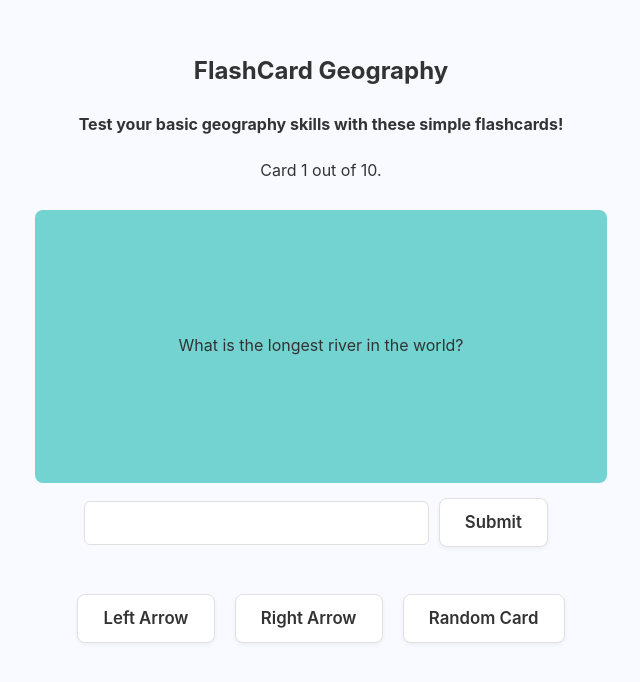
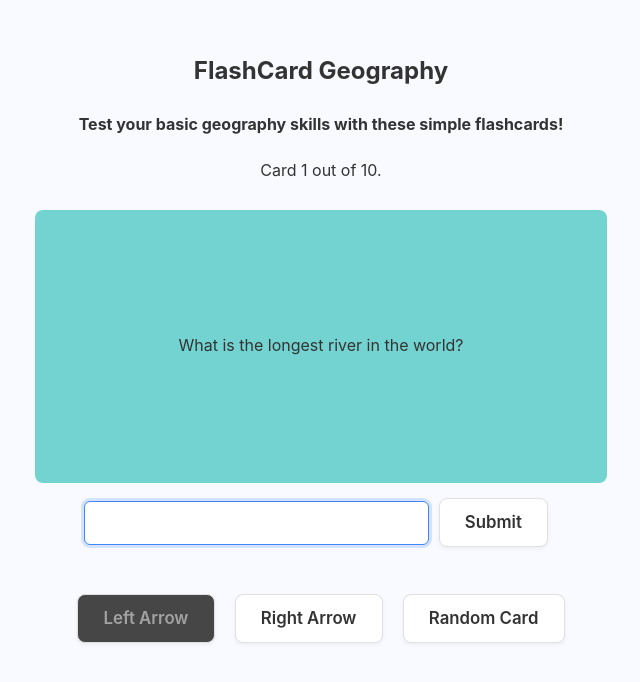
Before and after one commit to float437/WEB102-CodePath-Course, a React (Vite) app in the folder project2_flashcards/: page / in a window 1280 px wide. Shown: the top 682 px of the page, without its empty margins (319-959 px from the left). Built offline with nearby package versions, Linux system fonts and the light colour scheme.

Commit message:
Removed wrap around functionality for Left and Right Buttons, Gave visual indicator for correct answer, and visual indicator when you cannot use forward or back buttons

```diff
--- a/project2_flashcards/src/App.jsx
+++ b/project2_flashcards/src/App.jsx
@@ -20,10 +20,9 @@ const flashcards = [
     {Question: "What is the driest continent on Earth?", Answer: "Antarctica"}
 ];
 
-  // const currentCard =  pressedStart ? {"Start!": "Press the Right Arrow"} : flashcards[count]
-  console.log("Current Count: " + count)
-  console.log("Flashcard length " + flashcards.length)
-  console.log("Current Card : " + flashcards[count].Question)
+  // console.log("Current Count: " + count)
+  // console.log("Flashcard length " + flashcards.length)
+  // console.log("Current Card : " + flashcards[count].Question)
   const safeCount = Math.max(0, Math.min(count, flashcards.length - 1));
   var currentCard = flashcards[safeCount];
 
@@ -32,32 +31,80 @@ const flashcards = [
   }
 
   const handleSubmit = (e) => {
-    // alert('you have input ' + input);
-    // need to take the input given, input, and
-    // return if it matches the text in flashcards[count].Answer
+    e.preventDefault()
     if (input === flashcards[count].Answer){
-      alert('Answer Matches!')
+      // change the background of the textarea to light green for one second
+      changeTextAreaBackground('correct');
+      setTimeout(() => {changeTextAreaBackground('correct')}, 1000);
     }else{
-      alert('you entered' + input + ' answer:' + flashcards[count].Answer)
+      // change background of textarea to light red for one second
+      changeTextAreaBackground('incorrect');
+      setTimeout(() => {changeTextAreaBackground('incorrect')}, 1000);
     }
+  }
+
+  const changeTextAreaBackground = (correct) =>{
+    let textArea = document.getElementById('answerBox');
+    textArea.classList.toggle(correct);
+  }
+
+  const greyOut = (id) =>{
+    let greyButton = document.getElementById(`${id}`);
+    textArea.classList.toggle('greyedOut');
   }
 
 
   const nextCard = () => {
-    setCount((count) =>
-          count >= flashcards.length-1 ? count = 1 : count + 1
-          )
+    let prevButton = document.getElementById('leftButton');
+    let nextButton = document.getElementById('rightButton');
+    setCount((count) => {
+      const newCount = count >= flashcards.length-1 ? flashcards.length-1 : count + 1;
+        // console.log("Before Next Count: " + newCount)
+        if(prevButton.classList.contains('greyedOut') && newCount >= 0){
+                  // console.log("After Next Count: " + newCount)
+                  prevButton.classList.remove('greyedOut')
+        }
+        if(!nextButton.classList.contains('greyedOut') && newCount == flashcards.length -1){
+          nextButton.classList.add('greyedOut')
+        }
+
+      return newCount
+    })
     //when going to next card, question should always be shown first
     setShowAnswer(false)
+
   }
 
   const prevCard = () => {
-    setCount((count) =>
-            count <= 0 ? count = flashcards.length-1 : count - 1
-            )
-    //when going to next card, question should always be shown first
-    setShowAnswer(false)
+      // need to check the buttons class list to see if it has the greyedOut class, else count as normal
+      let prevButton = document.getElementById('leftButton');
+      let nextButton = document.getElementById('rightButton');
+
+      setCount((count) => {
+        const newCount = count <= 0 ? 0 : count - 1;
+
+        if(!prevButton.classList.contains('greyedOut') && newCount <= 0){
+          prevButton.classList.add('greyedOut')
+        }
+        if(nextButton.classList.contains('greyedOut') && newCount <= flashcards.length - 1){
+          nextButton.classList.remove('greyedOut')
+        }
+
+        return newCount
+      })
+      //when going to next card, question should always be shown first
+      setShowAnswer(false)
   }
+
+  //   const prevCard = () => {
+  //   // need to check the buttons class list to see if it has the greyedOut class, else count as normal
+  //   let prevButton = document.getElementById('leftButton');
+  //     setCount((count) =>
+  //             count <= 0 ? count = flashcards.length-1 : count - 1
+  //             )
+  //     //when going to next card, question should always be shown first
+  //     setShowAnswer(false)
+  // }
 
   const randomCard = () =>{
     setCount((count) =>
@@ -86,27 +133,25 @@ const flashcards = [
       />
 
       <form onSubmit={handleSubmit}>
-        <input type='text' id='answerBox' class='answerBox'value={input} onChange={handleInput}/>
+        <input type='text' id='answerBox' className='answerBox'value={input} onChange={handleInput}/>
         {/* <label for='answerBox'>test</label> */}
-        <input type='submit'class='submitButton'/>
+        <input type='submit'className='submitButton'/>
       </form>
 
       <div className="controls">
-        <button onClick={() => prevCard()}>
+        <button id='leftButton' className='greyedOut' onClick={() => prevCard()}>
           Left Arrow
         </button>
-        <button onClick={() => nextCard()}>
+        <button id='rightButton' onClick={() => nextCard()}>
           Right Arrow
         </button>
-        <button onClick={() => randomCard()}>
+        <button id='randomButton' onClick={() => randomCard()}>
           Random Card
         </button>
       </div>
     </>
   )
 }
-
-//<Card cardQuestion={cardQuestion} cardAnswer={cardAnswer}/>
 
 function getRandomInt (max){
   var number
--- a/project2_flashcards/src/index.css
+++ b/project2_flashcards/src/index.css
@@ -14,11 +14,6 @@
   --border-color: #e0e0e0; /* Light gray for subtle borders */
   --success-color: #28a745; /* Green for correct answers/success messages */
   --error-color: #dc3545; /* Red for incorrect answers/error messages */
-
-  font-synthesis: none;
-  text-rendering: optimizeLegibility;
-  -webkit-font-smoothing: antialiased;
-  -moz-osx-font-smoothing: grayscale;
 }
 
 body {
@@ -99,7 +94,7 @@ form{
     margin-bottom: 15px;
 }
 input[type="text"],
-textarea {
+.answerBox {
   width: calc(60% - 20px);
   padding: 12px 10px;
   border: 1px solid var(--border-color);
@@ -110,9 +105,23 @@ textarea {
   transition: border-color 0.2s ease-in-out, box-shadow 0.2s ease-in-out;
 }
 
-input[type="text"]:focus,
-textarea:focus {
+.answerBox.correct{
+  background-color: var(--success-color);
+}
+
+.answerBox.incorrect{
+  background-color: var(--error-color);
+}
+
+input[type="text"],
+.answerBox {
   border-color: var(--accent-color);
   box-shadow: 0 0 0 3px rgba(66, 133, 244, 0.2); /* Light blue shadow on focus */
   outline: none;
+  transition: border-color 0.2s ease-in-out, box-shadow 0.2s ease-in-out, background-color 0.2s ease-in-out;
 }
+
+.greyedOut{
+  background-color: rgb(70, 70, 70);
+  color:#a2a2a2;
+}
```
